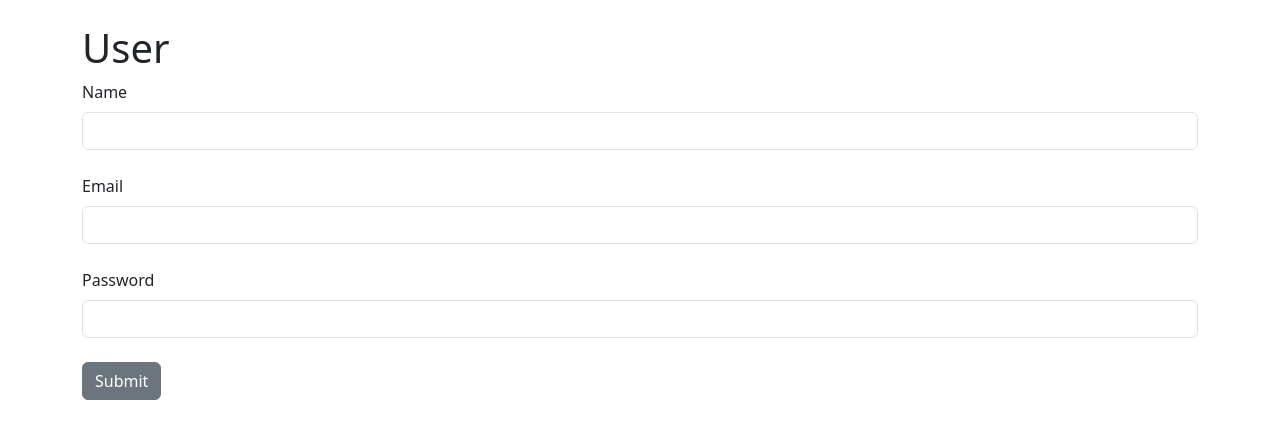
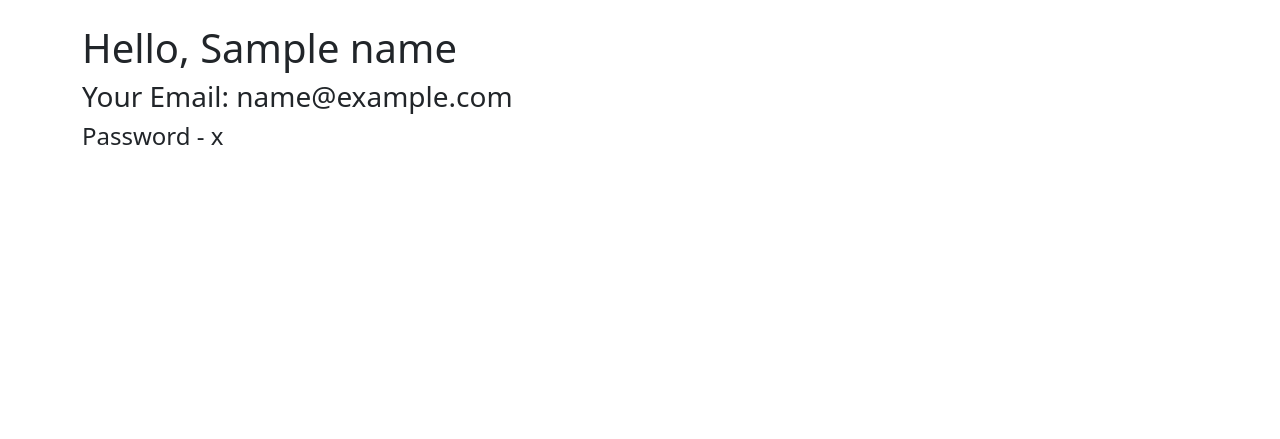
Before and after one commit to atharkn7/flasker, a Flask app: template templates/user.html in a window 1280 px wide. Shown: the part 56-495 px from the top of the page. Run offline with Flask 3, Linux system fonts and the light colour scheme; the template is opened without the code that fills it: values that come from a table or form of the project are taken from there, most other values are stand-ins (such as "Sample title", 1, 10 or a date in 2020).

Commit message:
User Form added

```diff
--- a/app.py
+++ b/app.py
@@ -1,7 +1,7 @@
 from flask import Flask, render_template, flash
 from flask_wtf import FlaskForm
 from wtforms import StringField, EmailField, SubmitField, PasswordField
-from wtforms.validators import DataRequired, Email, Length
+from wtforms.validators import DataRequired, Length
 
 # Initializing the app
 app = Flask(__name__)
@@ -11,7 +11,7 @@ app.config['SECRET_KEY'] = 'pass'
 # User login Form
 class UserForm(FlaskForm):
     name = StringField('Name', validators=[DataRequired()])
-    email = EmailField('Email', validators=[Email(), DataRequired()])
+    email = EmailField('Email', validators=[DataRequired()])
     password = PasswordField('Password', validators=[Length(min=6, max=16), DataRequired()]) # 6 - 12 digit pass
     submit = SubmitField('Submit')
 
@@ -34,7 +34,23 @@ def page_not_found(e):
     return render_template("500.html")
 
 # User Info Page
-@app.route("/user")
+@app.route("/user", methods=["GET", "POST"])
 def user():
     form = UserForm()
-    return render_template("user.html", form=form)
+    name = None # Assigning None to show form when value none and when name entered by user then it would show the greet message
+
+    # Validating form
+    if form.validate_on_submit():
+        name = form.name.data
+        email = form.email.data
+        password = form.password.data
+        return render_template("user.html",
+                               form=form,
+                               name=name,
+                               email=email,
+                               password=password)
+
+    else:
+        return render_template("user.html",
+                               form=form,
+                               name=name)
--- a/templates/user.html
+++ b/templates/user.html
@@ -1,8 +1,14 @@
 {% extends "index.html" %}
 
 {% block body %}
+
+{% if name %}
+<h1>Hello, {{ name }} </h1>
+<h3>Your Email: {{ email }} </h3>
+<h4>Password - {{ password }}</h4>
+{% else %}
 <h1> User </h1>
-<form action="">
+<form method="post">
     {{ form.hidden_tag() }}
 
     {{ form.name.label(class="form-label") }}
@@ -17,5 +23,7 @@
     {{ form.submit(class="btn btn-secondary") }}
 
 </form>
+{% endif %}
+
 
 {% endblock %}
```
